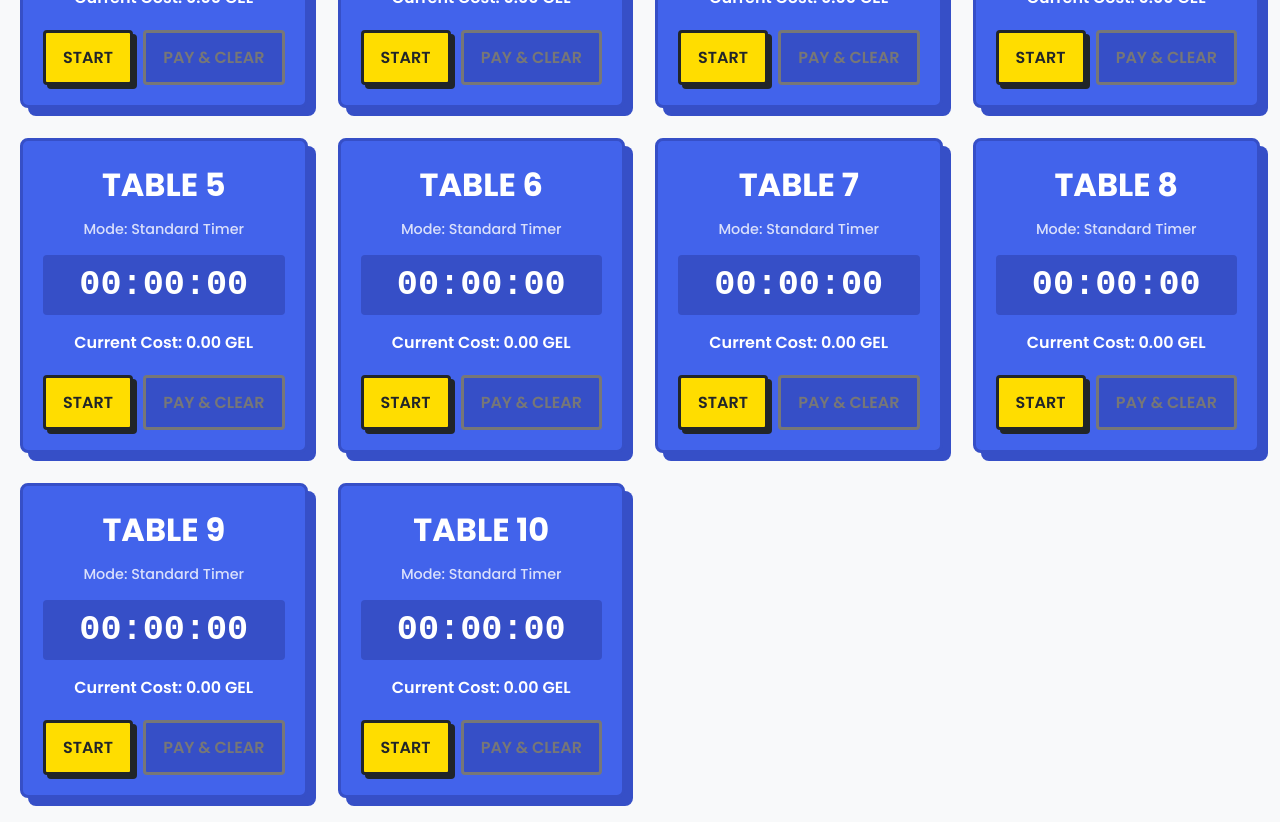
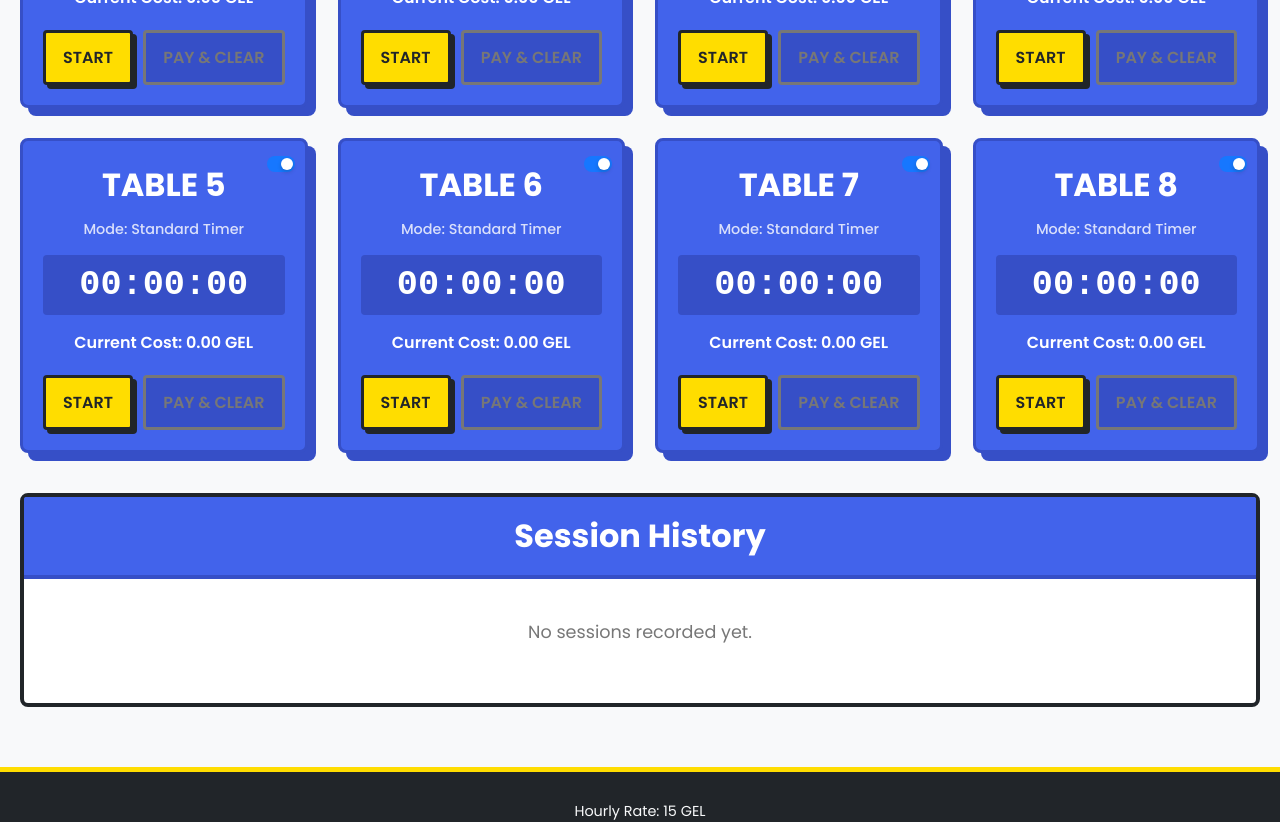
Before and after one commit to tcavaa/matchpoint, a React (Vite) app: page / in a window 1280 px wide. Shown: the part 320-1142 px from the top of the page. Built offline with nearby package versions, Linux system fonts and the light colour scheme.

Commit message:
added disabled functionality, made some color changes

```diff
--- a/package.json
+++ b/package.json
@@ -10,6 +10,7 @@
     "preview": "vite preview"
   },
   "dependencies": {
+    "antd": "^5.26.4",
     "react": "^19.1.0",
     "react-dom": "^19.1.0",
     "uuid": "^11.1.0"
--- a/src/App.css
+++ b/src/App.css
@@ -3,6 +3,7 @@
   /* Color Palette from the Image */
   --primary-blue: #4263eb;
   --primary-blue-dark: #364fc7;
+  --primary-blue-active: #1c2a70;
   --accent-yellow: #ffdd00;
   --neutral-white: #ffffff;
   --neutral-off-white: #f8f9fa;
@@ -10,8 +11,12 @@
   --text-light: #ffffff;
   --text-dark: #212529;
 
+  --table-ready-bg: #fff5f5; /* Light red background */
+  --table-ready-border: #ff6b6b; /* Alert red */
+  --table-ready-text: #c92a2a; /* Deep red */
+
   /* Font */
-  --font-family: 'Poppins', sans-serif;
+  --font-family: "Poppins", sans-serif;
 }
 
 body {
--- a/src/App.jsx
+++ b/src/App.jsx
@@ -1,43 +1,64 @@
 // src/App.jsx
-import React, { useState, useEffect, useCallback } from 'react';
-import { v4 as uuidv4 } from 'uuid';
-import TableCard from './components/TableCard';
-import StartModal from './components/StartModal';
-import SessionHistory from './components/SessionHistory';
-import { playSound, calculateCost } from './utils';
-import './App.css';
+import React, { useState, useEffect, useCallback } from "react";
+import { v4 as uuidv4 } from "uuid";
+import TableCard from "./components/TableCard";
+import StartModal from "./components/StartModal";
+import SessionHistory from "./components/SessionHistory";
+import { playSound, calculateCost } from "./utils";
+import "./App.css";
 
-const TABLE_COUNT = 10;
+const TABLE_COUNT = 8;
 const HOURLY_RATE = 15; // GEL
-const LOCAL_STORAGE_TABLES_KEY = 'pingPongTablesData_v2';
-const LOCAL_STORAGE_HISTORY_KEY = 'pingPongSessionHistory_v1';
-const APPS_SCRIPT_WEB_APP_URL = 'https://script.google.com/macros/s/AKfycbxEI9gdf7kWAiLMlhxABmGQPosESnD5iI6VCPwLVdD4ICbXs-ToHuucNNj8cSIS0_a7YQ/exec';
+const LOCAL_STORAGE_TABLES_KEY = "pingPongTablesData_v2";
+const LOCAL_STORAGE_HISTORY_KEY = "pingPongSessionHistory_v1";
+const APPS_SCRIPT_WEB_APP_URL =
+  "https://script.google.com/macros/s/AKfycbxEI9gdf7kWAiLMlhxABmGQPosESnD5iI6VCPwLVdD4ICbXs-ToHuucNNj8cSIS0_a7YQ/exec";
 
 const initializeTables = () => {
   const storedTables = localStorage.getItem(LOCAL_STORAGE_TABLES_KEY);
   if (storedTables) {
     try {
       const parsedTables = JSON.parse(storedTables);
-      return parsedTables.map(table => ({
+      return parsedTables.map((table) => ({
         id: table.id || uuidv4(), // Ensure ID exists
-        name: table.name || `Table ${table.id || 'N/A'}`,
-        timerStartTime: table.isRunning && table.timerStartTime ? table.timerStartTime : null,
-        elapsedTimeInSeconds: typeof table.elapsedTimeInSeconds === 'number' ? table.elapsedTimeInSeconds : 0,
-        isRunning: typeof table.isRunning === 'boolean' ? table.isRunning : false,
-        timerMode: table.timerMode || 'standard',
-        initialCountdownSeconds: typeof table.initialCountdownSeconds === 'number' ? table.initialCountdownSeconds : null,
+        name: table.name || `Table ${table.id || "N/A"}`,
+        timerStartTime:
+          table.isRunning && table.timerStartTime ? table.timerStartTime : null,
+        elapsedTimeInSeconds:
+          typeof table.elapsedTimeInSeconds === "number"
+            ? table.elapsedTimeInSeconds
+            : 0,
+        isRunning:
+          typeof table.isRunning === "boolean" ? table.isRunning : false,
+        timerMode: table.timerMode || "standard",
+        initialCountdownSeconds:
+          typeof table.initialCountdownSeconds === "number"
+            ? table.initialCountdownSeconds
+            : null,
       }));
-    } catch (e) { console.error("Error parsing stored tables in initializeTables:", e); }
+    } catch (e) {
+      console.error("Error parsing stored tables in initializeTables:", e);
     }
-  return Array.from({ length: 10 }, (_, i) => ({
-    id: i + 1, name: `Table ${i + 1}`, timerStartTime: null, elapsedTimeInSeconds: 0,
-    isRunning: false, timerMode: 'standard', initialCountdownSeconds: null,
+  }
+  return Array.from({ length: TABLE_COUNT }, (_, i) => ({
+    id: i + 1,
+    name: `Table ${i + 1}`,
+    timerStartTime: null,
+    elapsedTimeInSeconds: 0,
+    isRunning: false,
+    timerMode: "standard",
+    initialCountdownSeconds: null,
   }));
 };
 
 const initializeHistory = () => {
   const storedHistory = localStorage.getItem(LOCAL_STORAGE_HISTORY_KEY);
-  console.log("InitializeHistory: Loading from localStorage. Key:", LOCAL_STORAGE_HISTORY_KEY, "Data:", storedHistory);
+  console.log(
+    "InitializeHistory: Loading from localStorage. Key:",
+    LOCAL_STORAGE_HISTORY_KEY,
+    "Data:",
+    storedHistory
+  );
   if (storedHistory) {
     try {
       const parsedHistory = JSON.parse(storedHistory);
@@ -63,16 +84,24 @@ function App() {
       let needsVisualUpdate = false;
       let tableStateChangedDueToCountdown = false;
 
-      const newTables = tables.map(table => {
+      const newTables = tables.map((table) => {
         if (table.isRunning) {
           needsVisualUpdate = true; // A timer is running, so visual update is needed
-          if (table.timerMode === 'countdown' && table.initialCountdownSeconds && table.timerStartTime) {
-            const elapsedSinceStart = (Date.now() - table.timerStartTime) / 1000;
-            const totalPassedTime = table.elapsedTimeInSeconds + elapsedSinceStart;
+          if (
+            table.timerMode === "countdown" &&
+            table.initialCountdownSeconds &&
+            table.timerStartTime
+          ) {
+            const elapsedSinceStart =
+              (Date.now() - table.timerStartTime) / 1000;
+            const totalPassedTime =
+              table.elapsedTimeInSeconds + elapsedSinceStart;
 
             if (totalPassedTime >= table.initialCountdownSeconds) {
-              playSound('/sound/timer_done.mp3'); // Path from public folder
-              console.log(`Table ${table.name} countdown finished automatically.`);
+              playSound("/sound/timer_done.mp3"); // Path from public folder
+              console.log(
+                `Table ${table.name} countdown finished automatically.`
+              );
               tableStateChangedDueToCountdown = true;
               return {
                 ...table,
@@ -91,7 +120,7 @@ function App() {
         setTables(newTables); // Update tables state if a countdown finished
       }
       if (needsVisualUpdate) {
-        setTick(prevTick => prevTick + 1); // Trigger re-render for visual time update
+        setTick((prevTick) => prevTick + 1); // Trigger re-render for visual time update
       }
     }, 1000);
 
@@ -106,12 +135,24 @@ function App() {
 
   // Save history to local storage
   useEffect(() => {
-    console.log("SessionHistory Effect: Attempting to save history. Current state:", sessionHistory);
+    console.log(
+      "SessionHistory Effect: Attempting to save history. Current state:",
+      sessionHistory
+    );
     try {
-      localStorage.setItem(LOCAL_STORAGE_HISTORY_KEY, JSON.stringify(sessionHistory));
-      console.log("SessionHistory Effect: Successfully saved to localStorage. Key:", LOCAL_STORAGE_HISTORY_KEY);
+      localStorage.setItem(
+        LOCAL_STORAGE_HISTORY_KEY,
+        JSON.stringify(sessionHistory)
+      );
+      console.log(
+        "SessionHistory Effect: Successfully saved to localStorage. Key:",
+        LOCAL_STORAGE_HISTORY_KEY
+      );
     } catch (e) {
-      console.error("SessionHistory Effect: Error saving history to localStorage:", e);
+      console.error(
+        "SessionHistory Effect: Error saving history to localStorage:",
+        e
+      );
     }
   }, [sessionHistory]);
 
@@ -123,23 +164,29 @@ function App() {
     setShowModalForTableId(null);
   }, []);
 
-  const handleStartTimer = useCallback((tableId, mode, durationMinutes) => {
-    setTables(prevTables =>
-      prevTables.map(table => {
+  const handleStartTimer = useCallback(
+    (tableId, mode, durationMinutes) => {
+      setTables((prevTables) =>
+        prevTables.map((table) => {
           if (table.id === tableId) {
-          if (mode === 'countdown' && durationMinutes && durationMinutes > 0) {
+            if (
+              mode === "countdown" &&
+              durationMinutes &&
+              durationMinutes > 0
+            ) {
               return {
                 ...table,
-              timerMode: 'countdown',
+                timerMode: "countdown",
                 initialCountdownSeconds: durationMinutes * 60,
                 elapsedTimeInSeconds: 0, // Reset elapsed for new countdown
                 isRunning: true,
                 timerStartTime: Date.now(),
               };
-          } else { // Standard mode
+            } else {
+              // Standard mode
               return {
                 ...table,
-              timerMode: 'standard',
+                timerMode: "standard",
                 initialCountdownSeconds: null,
                 // elapsedTimeInSeconds is kept if resuming standard timer (or 0 if new)
                 isRunning: true,
@@ -151,17 +198,21 @@ function App() {
         })
       );
       closeStartModal();
-  }, [closeStartModal]);
+    },
+    [closeStartModal]
+  );
 
   const handleStopTimer = useCallback((tableId) => {
-    setTables(prevTables =>
-      prevTables.map(table => {
+    setTables((prevTables) =>
+      prevTables.map((table) => {
         if (table.id === tableId && table.isRunning && table.timerStartTime) {
-          const elapsedSinceLastStart = (Date.now() - table.timerStartTime) / 1000;
+          const elapsedSinceLastStart =
+            (Date.now() - table.timerStartTime) / 1000;
           return {
             ...table,
             isRunning: false,
-            elapsedTimeInSeconds: table.elapsedTimeInSeconds + elapsedSinceLastStart,
+            elapsedTimeInSeconds:
+              table.elapsedTimeInSeconds + elapsedSinceLastStart,
             timerStartTime: null,
           };
         }
@@ -170,9 +221,10 @@ function App() {
     );
   }, []);
 
-  const handlePayAndClear = useCallback((tableId) => {
+  const handlePayAndClear = useCallback(
+    (tableId) => {
       console.log(`handlePayAndClear: Called for tableId: ${tableId}`);
-    const tableToClear = tables.find(t => t.id === tableId);
+      const tableToClear = tables.find((t) => t.id === tableId);
 
       if (!tableToClear) {
         console.error(`handlePayAndClear: Table with id ${tableId} not found.`);
@@ -181,19 +233,22 @@ function App() {
       // ... (rest of the logic to calculate finalElapsedTimeInSeconds, durationForBilling, amountToPay remains the same) ...
       let finalElapsedTimeInSeconds = tableToClear.elapsedTimeInSeconds;
       if (tableToClear.isRunning && tableToClear.timerStartTime) {
-      finalElapsedTimeInSeconds += (Date.now() - tableToClear.timerStartTime) / 1000;
+        finalElapsedTimeInSeconds +=
+          (Date.now() - tableToClear.timerStartTime) / 1000;
       }
 
       let durationForBilling = 0;
       const sessionTypeForHistory = tableToClear.timerMode;
 
-    if (tableToClear.timerMode === 'countdown') {
+      if (tableToClear.timerMode === "countdown") {
         durationForBilling = tableToClear.initialCountdownSeconds || 0;
       } else {
         durationForBilling = finalElapsedTimeInSeconds;
       }
 
-    const amountToPay = parseFloat(calculateCost(durationForBilling, HOURLY_RATE));
+      const amountToPay = parseFloat(
+        calculateCost(durationForBilling, HOURLY_RATE)
+      );
 
       const newSessionDetails = {
         id: uuidv4(),
@@ -204,18 +259,24 @@ function App() {
         amountPaid: amountToPay,
         sessionType: sessionTypeForHistory,
       };
-    console.log("handlePayAndClear: Created newSessionDetails:", newSessionDetails);
+      console.log(
+        "handlePayAndClear: Created newSessionDetails:",
+        newSessionDetails
+      );
 
       // Update local React state for tables
-    setTables(prevTables =>
-      prevTables.map(table => {
+      setTables((prevTables) =>
+        prevTables.map((table) => {
           if (table.id === tableId) {
-          playSound('/sound/payment_success.mp3');
+            playSound("/sound/payment_success.mp3");
             console.log(`handlePayAndClear: Resetting table: ${table.name}`);
             return {
               ...table,
-            timerStartTime: null, elapsedTimeInSeconds: 0, isRunning: false,
-            timerMode: 'standard', initialCountdownSeconds: null,
+              timerStartTime: null,
+              elapsedTimeInSeconds: 0,
+              isRunning: false,
+              timerMode: "standard",
+              initialCountdownSeconds: null,
             };
           }
           return table;
@@ -223,49 +284,78 @@ function App() {
       );
 
       // Update local React state for session history (and thus local storage via its useEffect)
-    console.log("handlePayAndClear: newSessionDetails is valid, attempting to update local sessionHistory.");
-    setSessionHistory(prevHistory => {
+      console.log(
+        "handlePayAndClear: newSessionDetails is valid, attempting to update local sessionHistory."
+      );
+      setSessionHistory((prevHistory) => {
         const updatedHistory = [...prevHistory, newSessionDetails];
-      console.log("handlePayAndClear: New local history to be set:", updatedHistory);
+        console.log(
+          "handlePayAndClear: New local history to be set:",
+          updatedHistory
+        );
         return updatedHistory;
       });
 
       // 👇 --- NEW: Send data to Google Sheets --- 👇
-    if (APPS_SCRIPT_WEB_APP_URL === 'YOUR_COPIED_WEB_APP_URL_HERE' || !APPS_SCRIPT_WEB_APP_URL) {
-      console.warn("Google Sheets Sync: APPS_SCRIPT_WEB_APP_URL is not set. Skipping sync.");
+      if (
+        APPS_SCRIPT_WEB_APP_URL === "YOUR_COPIED_WEB_APP_URL_HERE" ||
+        !APPS_SCRIPT_WEB_APP_URL
+      ) {
+        console.warn(
+          "Google Sheets Sync: APPS_SCRIPT_WEB_APP_URL is not set. Skipping sync."
+        );
       } else {
-      console.log("Google Sheets Sync: Sending data to Apps Script:", newSessionDetails);
+        console.log(
+          "Google Sheets Sync: Sending data to Apps Script:",
+          newSessionDetails
+        );
         fetch(APPS_SCRIPT_WEB_APP_URL, {
-  method: 'POST',
-  mode: 'cors',        // Keep 'cors' to try and read the response
-  cache: 'no-cache',
+          method: "POST",
+          mode: "cors", // Keep 'cors' to try and read the response
+          cache: "no-cache",
           headers: {
-    'Content-Type': 'text/plain', // <<< --- CHANGE TO THIS
+            "Content-Type": "text/plain", // <<< --- CHANGE TO THIS
           },
           body: JSON.stringify(newSessionDetails), // Body is still your JSON data as a string
         })
-.then(response => {
+          .then((response) => {
             // Try to parse JSON regardless of ok status to get error message from script
-    return response.json().then(data => ({ok: response.ok, status: response.status, data}));
+            return response.json().then((data) => ({
+              ok: response.ok,
+              status: response.status,
+              data,
+            }));
           })
           .then(({ ok, status, data }) => {
-  if (ok && data.status === 'success') {
-    console.log('Google Sheets Sync Success:', data);
+            if (ok && data.status === "success") {
+              console.log("Google Sheets Sync Success:", data);
             } else {
-    console.error('Google Sheets Sync Error (from script or network):', data);
+              console.error(
+                "Google Sheets Sync Error (from script or network):",
+                data
+              );
               // Log more details if available from the 'data' object from your script
-    if(data && data.message) console.error('Script error message:', data.message);
+              if (data && data.message)
+                console.error("Script error message:", data.message);
             }
           })
-.catch(error => {
-  console.error('Google Sheets Sync Network Error:', error);
+          .catch((error) => {
+            console.error("Google Sheets Sync Network Error:", error);
           });
       }
       // 👆 --- End of Google Sheets send data --- 👆
+    },
+    [
+      tables,
+      HOURLY_RATE,
+      calculateCost,
+      playSound,
+      setTables,
+      setSessionHistory,
+    ]
+  );
 
-  }, [tables, HOURLY_RATE, calculateCost, playSound, setTables, setSessionHistory]);
-
-  const tableForModal = tables.find(t => t.id === showModalForTableId);
+  const tableForModal = tables.find((t) => t.id === showModalForTableId);
 
   return (
     <div className="app">
@@ -274,7 +364,7 @@ function App() {
       </header>
       <main className="main-content">
         <div className="tables-grid">
-          {tables.map(table => (
+          {tables.map((table) => (
             <TableCard
               key={table.id}
               table={table}
--- /dev/null
+++ b/src/components/SwitchToggle.jsx
@@ -0,0 +1,17 @@
+import React from "react";
+import { Switch } from "antd";
+
+const SwitchToggle = ({ isOn, setIsOn, isDisabled = false }) => {
+  return (
+    <div style={{ display: "flex", paddingTop: "5px" }}>
+      <Switch
+        checked={isOn}
+        onChange={setIsOn}
+        disabled={isDisabled}
+        size="small"
+      />
+    </div>
+  );
+};
+
+export default SwitchToggle;
--- a/src/components/TableCard.css
+++ b/src/components/TableCard.css
@@ -1,5 +1,6 @@
 /* src/components/TableCard.css */
 .table-card {
+  position: relative;
   background-color: var(--primary-blue);
   color: var(--text-light);
   padding: 20px;
@@ -33,7 +34,7 @@
 }
 
 .timer-display {
-  font-family: 'Roboto Mono', monospace; /* Keep a monospace font for timers */
+  font-family: "Roboto Mono", monospace; /* Keep a monospace font for timers */
   font-size: 2.2em;
   font-weight: 700;
   margin-bottom: 15px;
@@ -84,8 +85,8 @@
 }
 
 .stop-btn {
-  background-color: var(--neutral-light-gray);
-  color: var(--text-dark);
+  background-color: var(--table-ready-text);
+  color: var(--text-light);
 }
 
 .pay-clear-btn {
@@ -105,6 +106,11 @@
 /* === State-Specific Styles === */
 .table-card.running {
   box-shadow: 8px 8px 0px var(--accent-yellow);
+  background-color: var(--primary-blue-active);
+}
+
+.table-card.countdown-mode {
+  background-color: var(--primary-blue-active);
 }
 
 .table-card.running:hover {
@@ -113,6 +119,20 @@
 
 .table-card.countdown-mode .timer-display {
   color: var(--accent-yellow);
+}
+
+/* Card background when countdown is over */
+.table-card.countdown-ended {
+  background-color: #8b0000; /* dark red */
+  border-color: #ffdd00;
+  box-shadow: 8px 8px 0px #ffdd00;
+}
+
+/* Timer display color change when countdown is over */
+.table-card.countdown-ended .timer-display {
+  background-color: #ff4444;
+  color: #fff;
+  animation: pulse 1.5s infinite;
 }
 
 .timer-ended-indicator {
@@ -124,7 +144,13 @@
 }
 
 @keyframes pulse {
-  0% { transform: scale(1); }
-  50% { transform: scale(1.05); }
-  100% { transform: scale(1); }
+  0% {
+    transform: scale(1);
+  }
+  50% {
+    transform: scale(1.05);
+  }
+  100% {
+    transform: scale(1);
+  }
 }
--- a/src/components/TableCard.jsx
+++ b/src/components/TableCard.jsx
@@ -1,50 +1,119 @@
 // src/components/TableCard.jsx
-import React from 'react';
-import { formatTime, calculateCost } from '../utils';
-import './TableCard.css'; // Ensure this CSS is updated or styles are fine
+import React, { useState } from "react";
+import { formatTime, calculateCost } from "../utils";
+import "./TableCard.css"; // Ensure this CSS is updated or styles are fine
+import SwitchToggle from "./SwitchToggle";
 
 const HOURLY_RATE = 15; // GEL per hour
 
 const TableCard = ({ table, onOpenStartModal, onStop, onPayAndClear }) => {
-  const { name, timerStartTime, elapsedTimeInSeconds, isRunning, timerMode, initialCountdownSeconds } = table;
+  const {
+    name,
+    timerStartTime,
+    elapsedTimeInSeconds,
+    isRunning,
+    timerMode,
+    initialCountdownSeconds,
+  } = table;
 
   let displayTimeSeconds = 0;
   let currentCost = "0.00";
   let sessionCost = "0.00"; // Cost for the entire session (especially for countdown)
 
-  if (timerMode === 'countdown') {
-    const totalPassedTime = isRunning && timerStartTime
-      ? elapsedTimeInSeconds + (Date.now() - timerStartTime) / 1000
-      : elapsedTimeInSeconds;
-    displayTimeSeconds = initialCountdownSeconds ? initialCountdownSeconds - totalPassedTime : 0;
+  const [isOn, setIsOn] = useState(true);
+
+  if (timerMode === "countdown") {
+    const totalPassedTime =
+      isRunning && timerStartTime
+        ? elapsedTimeInSeconds + (Date.now() - timerStartTime) / 1000
+        : elapsedTimeInSeconds;
+    displayTimeSeconds = initialCountdownSeconds
+      ? initialCountdownSeconds - totalPassedTime
+      : 0;
     sessionCost = calculateCost(initialCountdownSeconds || 0, HOURLY_RATE);
     currentCost = sessionCost; // For countdown, cost is fixed
     if (isRunning && displayTimeSeconds < 0) displayTimeSeconds = 0; // Don't show negative time
-  } else { // Standard timer
-    displayTimeSeconds = isRunning && timerStartTime
-      ? elapsedTimeInSeconds + (Date.now() - timerStartTime) / 1000
-      : elapsedTimeInSeconds;
+  } else {
+    // Standard timer
+    displayTimeSeconds =
+      isRunning && timerStartTime
+        ? elapsedTimeInSeconds + (Date.now() - timerStartTime) / 1000
+        : elapsedTimeInSeconds;
     currentCost = calculateCost(displayTimeSeconds, HOURLY_RATE);
     sessionCost = currentCost;
   }
 
+  const canStart =
+    !isRunning &&
+    (!initialCountdownSeconds ||
+      displayTimeSeconds <= 0 ||
+      timerMode === "standard");
+  // Pay & Clear is available if time has run or a countdown was set
+  const canPayAndClear =
+    (timerMode === "standard" && (elapsedTimeInSeconds > 0 || isRunning)) ||
+    (timerMode === "countdown" && initialCountdownSeconds > 0);
 
-  const canStart = !isRunning && (!initialCountdownSeconds || displayTimeSeconds <=0 || timerMode === 'standard');
-  // Pay & Clear is available if time has run or a countdown was set
-  const canPayAndClear = (timerMode === 'standard' && (elapsedTimeInSeconds > 0 || isRunning)) || (timerMode === 'countdown' && initialCountdownSeconds > 0) ;
-
+  if (!isOn)
+    return (
+      <div
+        style={{
+          position: "relative",
+          backgroundColor: "#ced4da",
+          color: "darkGray",
+          padding: "20px",
+          borderRadius: "8px",
+          boxShadow: "8px 8px 0px gray",
+          display: "flex",
+          flexDirection: "column",
+          textAlign: "center",
+        }}
+      >
+        <h3
+          style={{
+            margin: "0 0 10px 0",
+            fontSize: "2em",
+            fontWeight: "700",
+            textTransform: "uppercase",
+          }}
+        >
+          <div>{name}</div>
+        </h3>
+        <div style={{ position: "absolute", top: 10, right: 10 }}>
+          <SwitchToggle isOn={isOn} setIsOn={setIsOn} />
+        </div>
+      </div>
+    );
 
   return (
-    <div className={`table-card ${isRunning ? 'running' : ''} ${timerMode === 'countdown' ? 'countdown-mode' : ''}`}>
-      <h3>{name}</h3>
-      <div className="timer-mode-display">Mode: {timerMode === 'countdown' ? `Countdown (${formatTime(initialCountdownSeconds || 0)})` : 'Standard Timer'}</div>
+    <div
+      className={`table-card ${isRunning ? "running" : ""} ${
+        timerMode === "countdown" ? "countdown-mode" : ""
+      }`}
+    >
+      <div style={{ position: "absolute", top: 10, right: 10 }}>
+        <SwitchToggle isOn={isOn} setIsOn={setIsOn} />
+      </div>
+      <h3>
+        <div>{name}</div>
+      </h3>
+      <div className="timer-mode-display">
+        Mode:{" "}
+        {timerMode === "countdown"
+          ? `Countdown (${formatTime(initialCountdownSeconds || 0)})`
+          : "Standard Timer"}
+      </div>
       <div className="timer-display">{formatTime(displayTimeSeconds)}</div>
       <div className="cost-display">
-        {timerMode === 'countdown' && initialCountdownSeconds > 0 ? `Session Cost: ${sessionCost} GEL` : `Current Cost: ${currentCost} GEL`}
+        {timerMode === "countdown" && initialCountdownSeconds > 0
+          ? `Session Cost: ${sessionCost} GEL`
+          : `Current Cost: ${currentCost} GEL`}
       </div>
       <div className="controls">
         {canStart && (
-          <button onClick={() => onOpenStartModal(table.id)} className="start-btn">
+          <button
+            onClick={() => onOpenStartModal(table.id)}
+            className="start-btn"
+          >
             Start
           </button>
         )}
@@ -61,8 +130,8 @@ const TableCard = ({ table, onOpenStartModal, onStop, onPayAndClear }) => {
           Pay & Clear
         </button>
       </div>
-      {timerMode === 'countdown' && isRunning && displayTimeSeconds <=0 && (
-         <div className="timer-ended-indicator">Time's Up!</div>
+      {timerMode === "countdown" && isRunning && displayTimeSeconds <= 0 && (
+        <div className="timer-ended-indicator">Time's Up!</div>
       )}
     </div>
   );
```
Also changed, not shown: src/components/SwitchToggle.css (added), 1 other file (tests, documents, lock files or other folders). Lines whose indentation alone changed are shown as unchanged.
